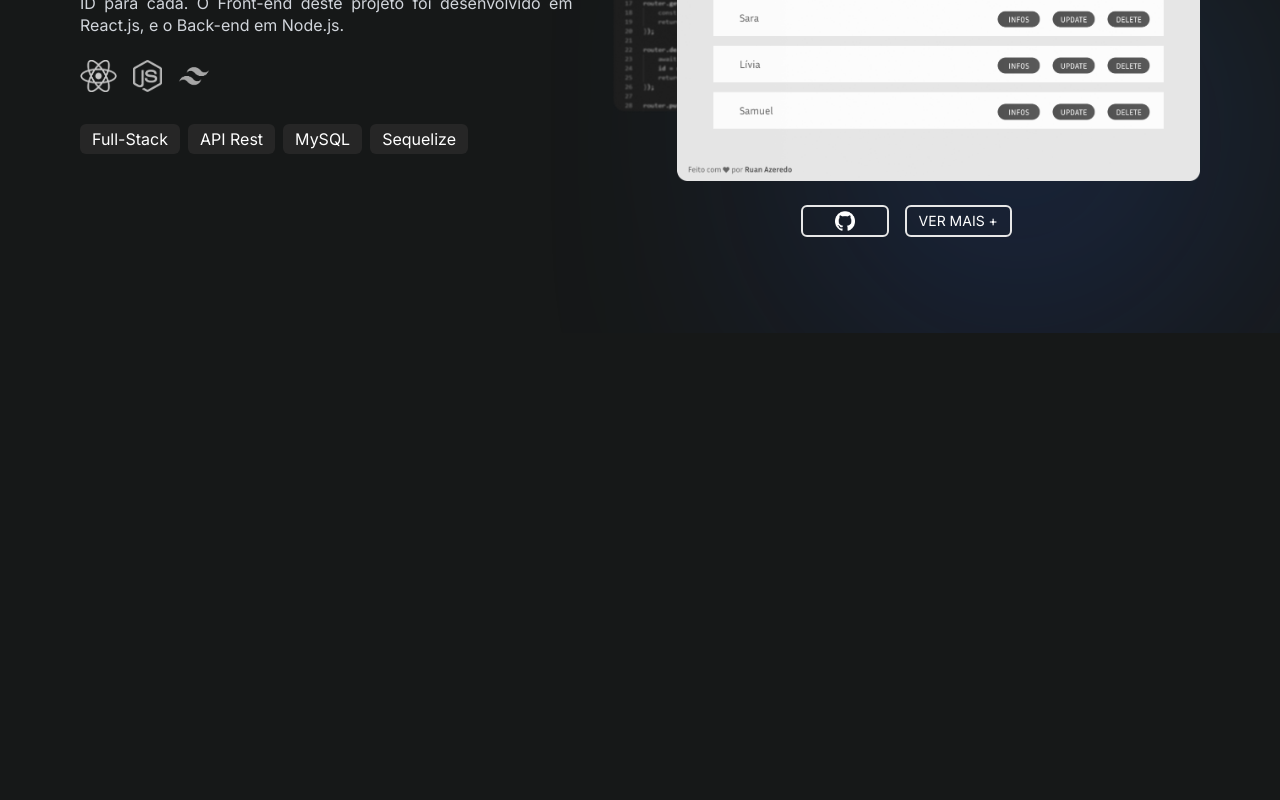
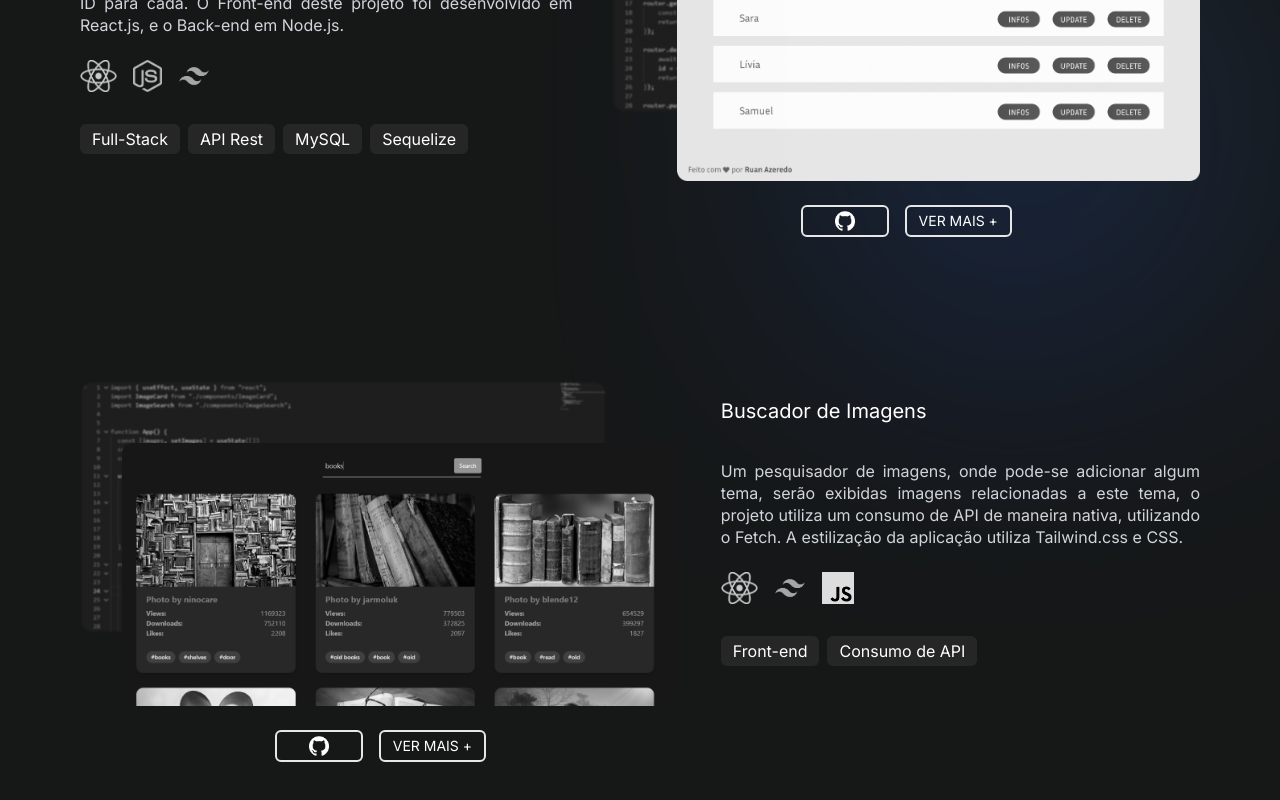
Before and after one commit to Ruan-Azeredo/portifolio, a React (Create React App) app: page /projetos in a window 1280 px wide. Shown: the part 2500-3300 px from the top of the page. Before the commit the page ends 2833 px from the top, so only its background shows below. Built offline with nearby package versions, Linux system fonts and the light colour scheme; a web font is replaced by a local one.

Commit message:
:construction: build: adiciona buscador de imgs

```diff
--- a/src/data.js
+++ b/src/data.js
@@ -49,6 +49,16 @@ export const projetos = [
         description: 'Um CRUD, que é uma aplicação simples que permite adicionar, ver, editar e excluir informações. Neste projeto o CRUD trabalha com usuários, coletando seus nomes e emails, alem de gera um ID para cada. O Front-end deste projeto foi desenvolvido em React.js, e o Back-end em Node.js.',
         link: 'https://github.com/Ruan-Azeredo/crud-usuarios-React-',
         seeMore: '/cadastroemails'
+    },
+    {
+        id: 6,
+        name: 'Buscador de Imagens',
+        icons: ['react-icon.png', 'tailwind-icon.png', 'js-icon.png'],
+        tags: ['Front-end', 'Consumo de API'],
+        screen: 'telabuscaimgs.png',
+        description: 'Um pesquisador de imagens, onde pode-se adicionar algum tema, serão exibidas imagens relacionadas a este tema, o projeto utiliza um consumo de API de maneira nativa, utilizando o Fetch. A estilização da aplicação utiliza Tailwind.css e CSS.',
+        link: 'https://github.com/Ruan-Azeredo/Buscador-de-Imagens',
+        seeMore: 'https://buscador-de-imagens-five.vercel.app/'
     }
     // {
     //     id: 6,
```
